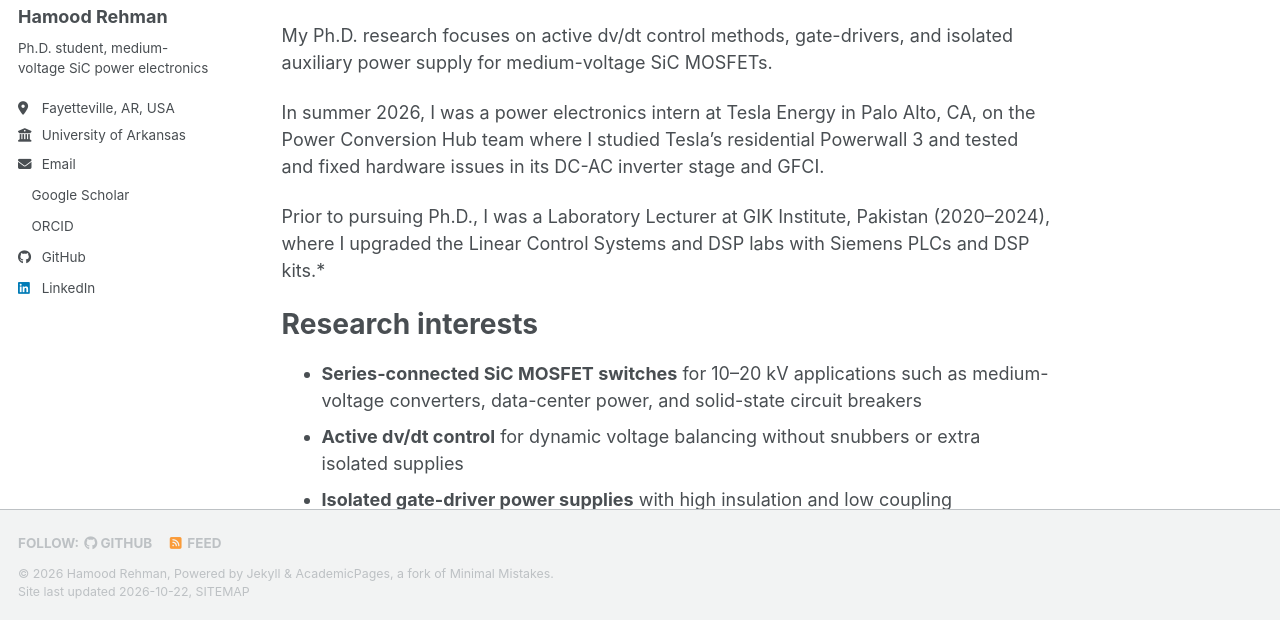
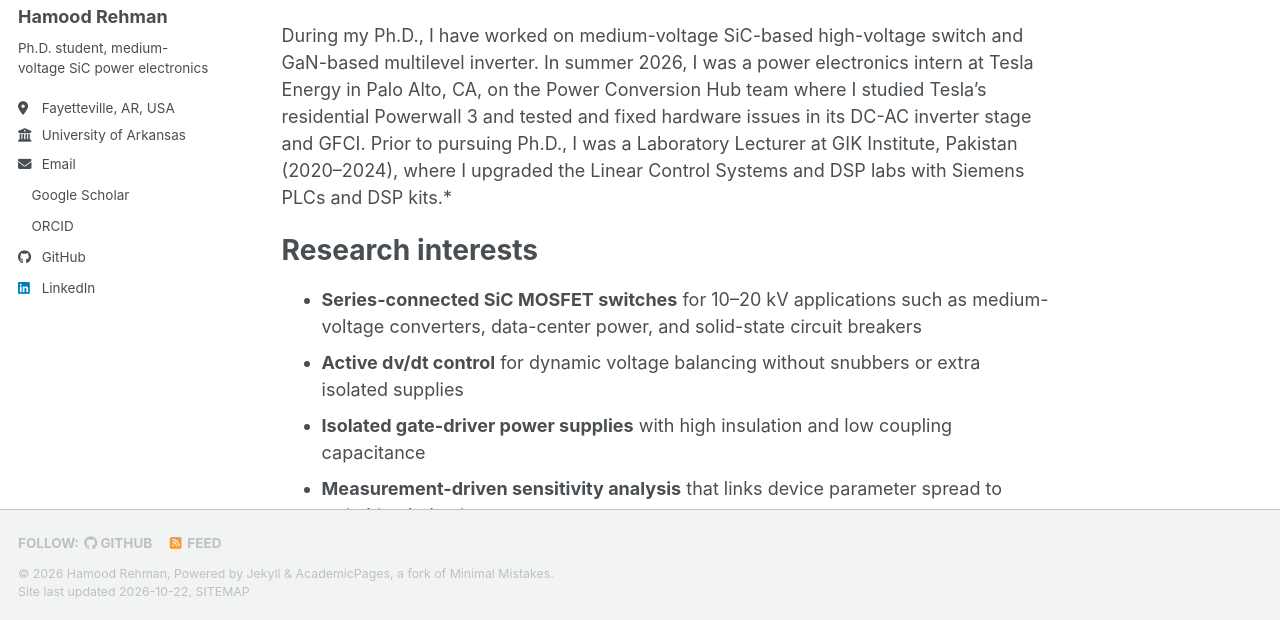
Before and after one commit to hamood-rehman/hamood-rehman.github.io, a Jekyll site: the page built from _pages/about.md, in a window 1280 px wide and 900 px high, cut to the strip 280-900 px from the top of the window. Built offline with Jekyll 4.4.1, drawn with Linux system fonts in a browser that asks for light colours; a style sheet for code colours, icons or effects is not loaded.

Commit message:
Update about.md

```diff
--- a/_pages/about.md
+++ b/_pages/about.md
@@ -9,11 +9,7 @@ redirect_from:
 
 I am third-year Ph.D. student in [Power Switch Lab](https://psl.uark.edu/sample-page/) at the NSF [GRAPES Research Center](https://grapes.uapower.group/)  at the University of Arkansas, Fayetteville, under the guidance the of Dr. [Xiaoqing Song](https://scholar.google.com/citations?user=WZ3UPGAAAAAJ&hl=zh-CN). I obtained my MS degree from [Ghulam Ishaq Khan Institute of Engineering Sciences and Technology](https://giki.edu.pk/), Paksitan in 2019, and BS degree from [University of Engineering and Technology](https://www.uetpeshawar.edu.pk/), Peshawar, Pakistan, in 2016.
 
-My Ph.D. research focuses on active dv/dt control methods, gate-drivers, and isolated auxiliary power supply for medium-voltage SiC MOSFETs.
-
-In summer 2026, I was a power electronics intern at Tesla Energy in Palo Alto, CA, on the Power Conversion Hub team where I studied Tesla's residential Powerwall 3 and tested and fixed hardware issues in its DC-AC inverter stage and GFCI.
-
-Prior to pursuing Ph.D., I was a Laboratory Lecturer at GIK Institute, Pakistan (2020–2024), where I upgraded the Linear Control Systems and DSP labs with Siemens PLCs and DSP kits.*
+During my Ph.D., I have worked on medium-voltage SiC-based high-voltage switch and GaN-based multilevel inverter. In summer 2026, I was a power electronics intern at Tesla Energy in Palo Alto, CA, on the Power Conversion Hub team where I studied Tesla's residential Powerwall 3 and tested and fixed hardware issues in its DC-AC inverter stage and GFCI. Prior to pursuing Ph.D., I was a Laboratory Lecturer at GIK Institute, Pakistan (2020–2024), where I upgraded the Linear Control Systems and DSP labs with Siemens PLCs and DSP kits.*
 
 Research interests
 ======
```
